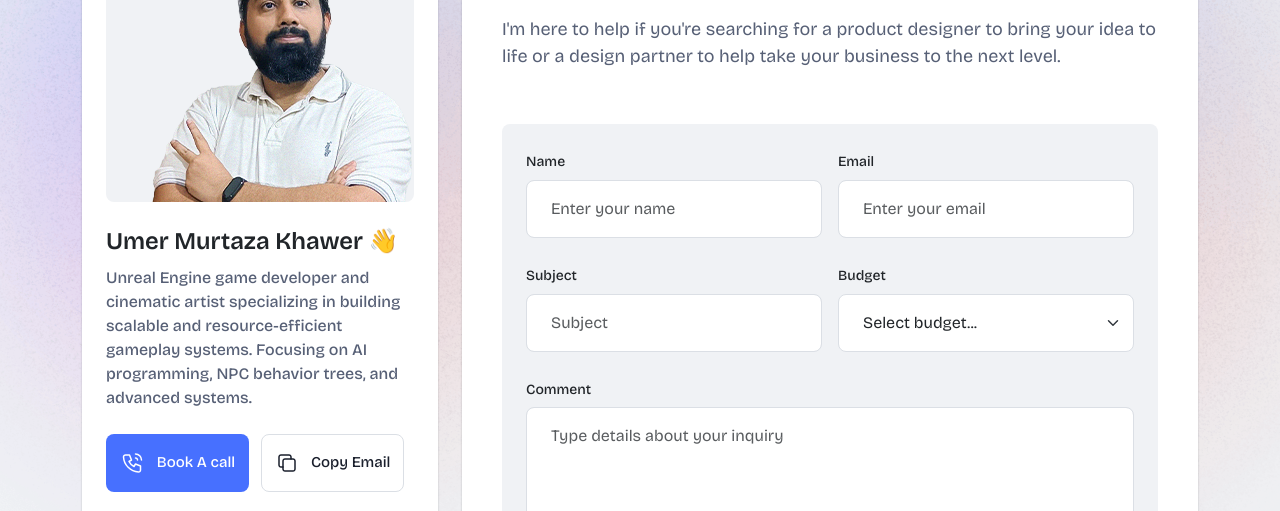
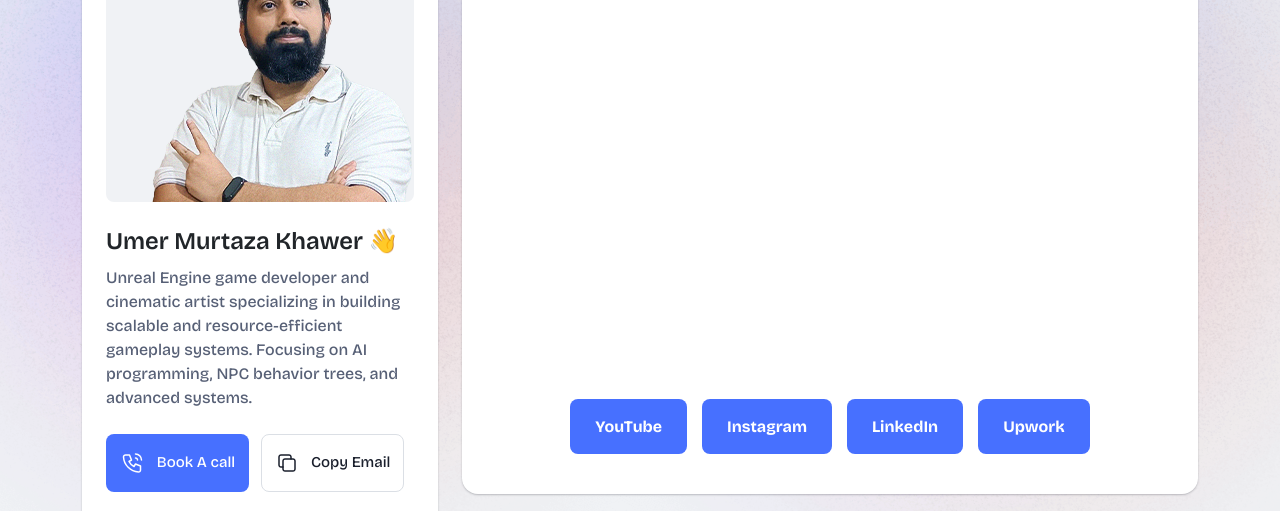
Before and after one commit to umerkhawer/Portfolio-Website, a plain HTML site: page contact.html in a window 1280 px wide. Shown: the part 254-765 px from the top of the page. Drawn offline with nearby package versions, Linux system fonts and the light colour scheme; a script that the page names is missing.

Commit message:
commit contact page animation added with buttons

```diff
--- a/contact.html
+++ b/contact.html
@@ -249,14 +249,14 @@
                   <div class="top-info">
                     <div class="text">
                       <h1 class="main-title">Let's 👋 <span>Work</span> Together</h1>
-                      <p>I'm here to help if you're searching for a product designer to bring your idea to life or a
+                      <p style="display: none;">I'm here to help if you're searching for a product designer to bring your idea to life or a
                         design partner to help take your business to the next level.</p>
                     </div>
                   </div>
                   <div class="contact-area">
                     <div class="leave-comments-area">
-                      <div class="comments-box">
-                        <form id="contact-form" action="assets/mail.php" method="POST">
+                      <div class="">
+                        <form id="contact-form" action="assets/mail.php" method="POST" style="display:none;">
                           <div class="row gx-3">
                             <div class="col-md-6">
                               <div class="mb-4">
@@ -309,6 +309,43 @@
                             </div>
                           </div>
                         </form>
+
+<!-- Container -->
+<div style="text-align:center; margin:0; padding:0;">
+
+  <!-- Rive Canvas -->
+  <canvas id="canvas" width="500" height="500" style="background:transparent; max-width:58%; height:auto; display:block; margin:-48px auto 0 auto;"></canvas>
+
+  <!-- Links in a row -->
+  <div style="margin-top:20px; display:flex; justify-content:center; gap:15px; flex-wrap:wrap;">
+    <a href="https://youtube.com/YOURCHANNEL" target="_blank"
+       style="padding:15px 25px; background:#4770ff; color:white; text-decoration:none; border-radius:8px; font-weight:bold;">
+      YouTube
+    </a>
+
+    <a href="https://instagram.com/YOURUSERNAME" target="_blank"
+       style="padding:15px 25px; background:#4770ff; color:white; text-decoration:none; border-radius:8px; font-weight:bold;">
+      Instagram
+    </a>
+
+    <a href="https://linkedin.com/in/YOURUSERNAME" target="_blank"
+       style="padding:15px 25px; background:#4770ff; color:white; text-decoration:none; border-radius:8px; font-weight:bold;">
+      LinkedIn
+    </a>
+
+    <a href="https://www.upwork.com/freelancers/~YOURPROFILEID" target="_blank"
+       style="padding:15px 25px; background:#4770ff; color:white; text-decoration:none; border-radius:8px; font-weight:bold;">
+      Upwork
+    </a>
+  </div>
+
+</div>
+
+
+
+
+
+
                         <p class="ajax-response mb-0"></p>
                       </div>
                     </div>
@@ -484,6 +521,23 @@
   <script src="assets/js/clipboard.min.js"></script>
   <script src="assets/js/slick.min.js"></script>
   <script src="assets/js/script.js"></script>
+   <script src="https://unpkg.com/@rive-app/canvas"></script>
+   <script src="https://unpkg.com/@rive-app/canvas-lite"></script>
+   <script>
+    const r = new rive.Rive({
+        src: "assets/contact_girl.riv",
+        // OR the path to a discoverable and public Rive asset
+        // src: '/public/example.riv',
+        canvas: document.getElementById("canvas"),
+        autoplay: true,
+        // artboard: "Artboard", // Optional. If not supplied the default is selected
+        stateMachines: "GirlState",
+        onLoad: () => {
+          r.resizeDrawingSurfaceToCanvas();
+        },
+    });
+</script>
+
 </body>
 
 
```
Also changed, not shown: projects.html (+20 -20 lines), 1 other file.
